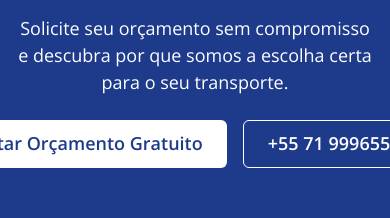
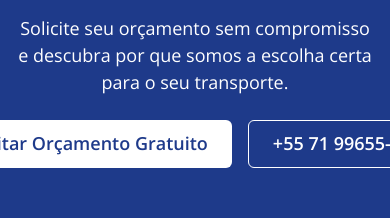
Before and after one commit to CristianoFIlho/lokvan.net.br, a React (Vite) app in the folder lokvan-site/: page / in a window 390 px wide. Shown: the part 3580-3798 px from the top of the page. Built offline with nearby package versions, Linux system fonts and the light colour scheme.

Commit message:
Fix phone number formatting in Contact and Home pages: corrected phone number and action links for consistency.

```diff
--- a/lokvan-site/src/pages/Contact.tsx
+++ b/lokvan-site/src/pages/Contact.tsx
@@ -47,9 +47,9 @@ const contactInfo = [
   {
     icon: FaPhone,
     title: 'Telefone Fixo',
-    info: '+55 71 999655-9262',
+    info: '+55 71 99655-9262',
     color: 'lokvan.primary',
-    action: 'tel:+5571996559262'
+    action: 'tel:+557196559262'
   },
   {
     icon: FaWhatsapp,
--- a/lokvan-site/src/pages/Home.tsx
+++ b/lokvan-site/src/pages/Home.tsx
@@ -281,9 +281,9 @@ const Home = () => {
                 color="white"
                 borderColor="white"
                 _hover={{ bg: 'whiteAlpha.200' }}
-                onClick={() => window.open('tel:+55719996559262', '_blank')}
+                onClick={() => window.open('tel:+5571996559262', '_blank')}
               >
-                +55 71 999655-9262
+                +55 71 99655-9262
               </Button>
             </HStack>
           </VStack>
```
